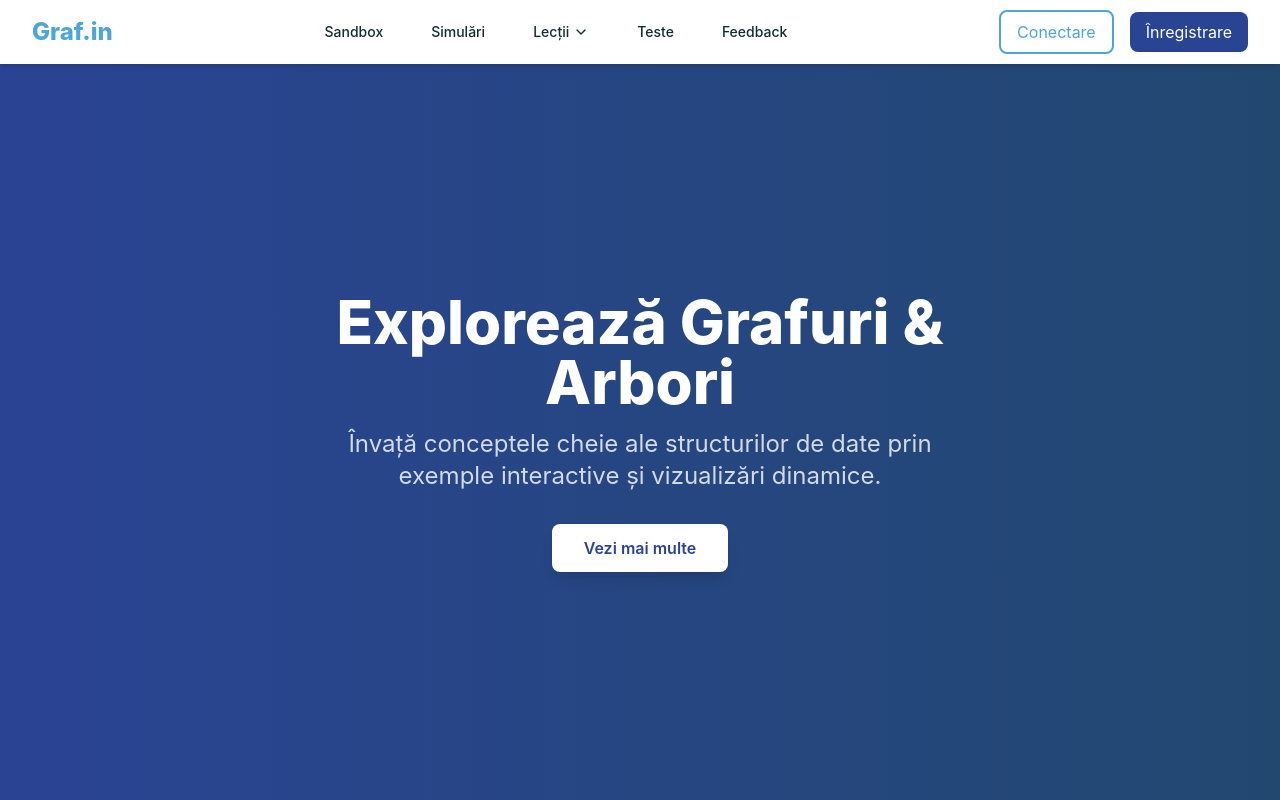
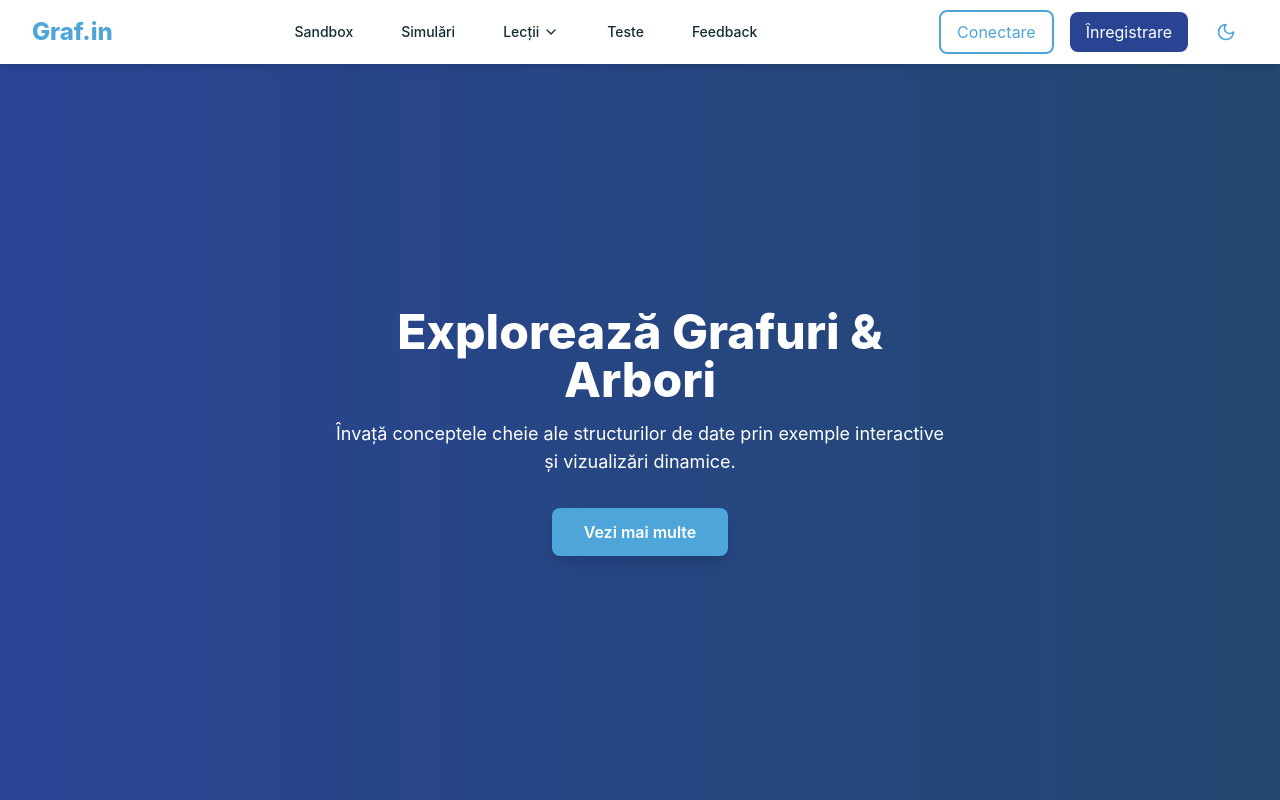
Before and after one commit to Sughit/Infoeducatie2025, a React (Create React App) app in the folder my-app/: page / in a window 1280 px wide. Built offline with nearby package versions, Linux system fonts and the light colour scheme; no server answers.

Commit message:
da numi place

```diff
--- a/my-app/src/components/Home.js
+++ b/my-app/src/components/Home.js
@@ -1,5 +1,6 @@
 // src/components/Home.js
 import React from 'react';
+import '../index.css';
 import { Link } from 'react-router-dom';
 import {
   LessonsIllustration,
@@ -82,58 +83,44 @@ export default function Home() {
   ];
 
   return (
-    <div
-      ref={containerRef}
-      className="overflow-y-auto snap-y snap-mandatory h-[calc(100vh-4rem)] scroll-smooth"
-    >
-      {/* Hero (neschimbată) */}
-      <section className="snap-start h-full relative bg-gradient-to-r from-blue to-light-blue flex items-center justify-center text-center overflow-hidden">
+    <div ref={containerRef} className="overflow-y-auto snap-y snap-mandatory h-[calc(100vh-4rem)] scroll-smooth">
+      {/* Hero */}
+      <section className="snap-start h-full relative home-hero flex items-center justify-center text-center overflow-hidden">
         <div className="relative z-10 max-w-2xl px-6">
-          <h1 className="text-4xl md:text-6xl font-extrabold text-white mb-4">
-            Explorează Grafuri & Arbori
-          </h1>
-          <p className="text-lg md:text-2xl text-white/80 mb-8">
-            Învață conceptele cheie ale structurilor de date prin exemple interactive
-            și vizualizări dinamice.
+          <h1 className="home-title mb-4">Explorează Grafuri & Arbori</h1>
+          <p className="home-text mb-8">
+            Învață conceptele cheie ale structurilor de date prin exemple interactive și vizualizări dinamice.
           </p>
           <a
             href="#lectii"
             onClick={(e) => handleScroll(e, 'lectii')}
-            className="inline-block bg-white text-blue font-semibold py-3 px-8 rounded-lg shadow-lg hover:bg-white/90 transition"
+            className="inline-block home-button font-semibold py-3 px-8 rounded-lg shadow-lg transition"
           >
             Vezi mai multe
           </a>
         </div>
       </section>
 
-      {/* Restul secțiunilor */}
+      {/* Secțiuni */}
       {sections.map(({ id, title, icon, items, button, Illustration }) => (
-        <section
-          key={id}
-          id={id}
-          className="snap-start h-full relative flex items-center justify-center text-center px-6 md:px-24 lg:px-48"
-        >
-          <div className="absolute inset-0 flex items-center justify-center opacity-20 pointer-events-none">
+        <section key={id} id={id} className="snap-start h-full relative home-section flex items-center justify-center text-center px-6 md:px-24 lg:px-48">
+          <div className="absolute inset-0 flex items-center justify-center opacity-10 pointer-events-none">
             <Illustration />
           </div>
           <div className="relative z-10 w-full max-w-3xl space-y-8 px-6 md:px-8 py-12">
-            <h2 className="text-4xl md:text-6xl font-semibold flex items-center justify-center text-dark-blue">
+            <h2 className="home-title flex items-center justify-center">
               {icon}{title}
             </h2>
             <ul className="list-disc list-inside space-y-3 marker:text-highlight text-left md:text-center">
               {items.map((text) => (
-                <li key={text} className="text-lg md:text-xl text-dark-blue">
+                <li key={text} className="home-text">
                   {text}
                 </li>
               ))}
             </ul>
             <Link
-              to={id === 'sandbox' ? '/sandbox' :
-                  id === 'simulari' ? '/simulari' :
-                  id === 'teste' ? '/tests' :
-                  id === 'feedback' ? '/feedback' :
-                  `#${id}`}
-              className="inline-block bg-highlight text-white font-medium py-3 px-8 rounded-full shadow hover:scale-105 transition-transform"
+              to={id === 'sandbox' ? '/sandbox' : id === 'simulari' ? '/simulari' : id === 'teste' ? '/tests' : id === 'feedback' ? '/feedback' : `#${id}`}
+              className="inline-block home-button font-medium py-3 px-8 rounded-full shadow transition-transform hover:scale-105"
             >
               {button}
             </Link>
--- a/my-app/src/components/Navbar.js
+++ b/my-app/src/components/Navbar.js
@@ -1,35 +1,32 @@
-import React, { useState, useEffect, useRef } from 'react'
+import React, { useState, useEffect, useRef, useContext } from 'react'
 import { NavLink, Link } from 'react-router-dom'
-import { Menu, X, ChevronDown, User } from 'lucide-react'
+import { Menu, X, ChevronDown, User, Sun, Moon } from 'lucide-react'
 import { auth } from '../firebase'
 import { onAuthStateChanged, signOut } from 'firebase/auth'
+import { ThemeContext } from './ui/ThemeContext'
 
 export default function Navbar() {
   const [mobileOpen, setMobileOpen] = useState(false)
   const [lessonsOpen, setLessonsOpen] = useState(false)
   const [user, setUser] = useState(null)
 
-  // Refs for click-away handling
+  const { darkMode, toggle } = useContext(ThemeContext)
+
   const lessonsRef = useRef(null)
   const mobileRef = useRef(null)
   const toggleRef = useRef(null)
-  // New ref for mobile dropdown menu
   const mobileLessonsRef = useRef(null)
 
   useEffect(() => {
-    const unsubscribe = onAuthStateChanged(auth, currentUser => {
-      setUser(currentUser)
-    })
+    const unsubscribe = onAuthStateChanged(auth, currentUser => setUser(currentUser))
     return unsubscribe
   }, [])
 
   useEffect(() => {
-    function outside(e) {
-      // Close desktop dropdown only when mobile menu is not open
-      if (!mobileOpen && lessonsRef.current && !lessonsRef.current.contains(e.target)) {
+    function handleClickOutside(e) {
+      if (!mobileOpen && lessonsOpen && lessonsRef.current && !lessonsRef.current.contains(e.target)) {
         setLessonsOpen(false)
       }
-      // Close mobile menu (and dropdown) when clicking outside
       if (
         mobileOpen &&
         mobileRef.current &&
@@ -41,89 +38,157 @@ export default function Navbar() {
         setLessonsOpen(false)
       }
     }
-    document.addEventListener('mousedown', outside)
-    return () => document.removeEventListener('mousedown', outside)
-  }, [mobileOpen])
+    document.addEventListener('mousedown', handleClickOutside)
+    return () => document.removeEventListener('mousedown', handleClickOutside)
+  }, [mobileOpen, lessonsOpen])
 
   const base = 'px-3 py-2 rounded-lg text-sm font-medium transition-colors duration-200'
   const navClass = ({ isActive }) =>
-    `${base} ${isActive ? 'bg-light-blue/20 text-blue' : 'text-dark-blue hover:bg-light-blue/10 hover:text-blue'}`
+    `${base} ${
+      isActive
+        ? 'bg-highlight text-white'
+        : 'text-dark-blue hover:bg-highlight/10 hover:text-highlight'
+    }`
 
   const handleSignOut = async () => {
     await signOut(auth)
+    setMobileOpen(false)
   }
 
   return (
-    <nav className="fixed top-0 w-full z-50 bg-white shadow-md">
-      <div className="max-w-7xl mx-auto px-4 sm:px-6 lg:px-8">
-        <div className="flex justify-between h-16 items-center">
-          <Link to="/" className="text-2xl font-extrabold text-highlight hover:text-dark-blue">Graf.in</Link>
+    <nav className="fixed top-0 w-full z-50 shadow-md">
+      <div className="max-w-7xl mx-auto px-4 sm:px-6 lg:px-8 flex justify-between items-center h-16">
+      <Link to="/" className="text-2xl font-extrabold text-highlight">
+        Graf.in
+      </Link>
 
-          <div className="hidden md:flex md:items-center md:space-x-6">
-            <NavLink to="/sandbox" className={navClass}>Sandbox</NavLink>
-            <NavLink to="/simulari" className={navClass}>Simulări</NavLink>
+      <div className="hidden md:flex items-center space-x-6">
+        <NavLink to="/sandbox" className="nav-link" activeclassname="nav-link-active">
+          Sandbox
+        </NavLink>
+        <NavLink to="/simulari" className="nav-link" activeclassname="nav-link-active">
+          Simulări
+        </NavLink>
         <div ref={lessonsRef} className="relative">
-              <button onClick={() => setLessonsOpen(!lessonsOpen)} className={`${base} flex items-center text-dark-blue hover:text-blue hover:bg-light-blue/10`}>
-                Lecții<ChevronDown className={`ml-1 h-4 w-4 transition-transform ${lessonsOpen ? 'rotate-180' : ''}`} />
+          <button
+            onClick={() => setLessonsOpen(!lessonsOpen)}
+            className="dropdown-toggle"
+          >
+            <span className="text-sm font-medium">Lecții</span>
+            <ChevronDown className={`ml-1 h-4 w-4 transition-transform ${lessonsOpen ? 'rotate-180' : ''}`} />
           </button>
           {lessonsOpen && (
-                <div className="absolute left-0 mt-2 w-44 bg-white shadow-lg rounded-lg py-2 z-10">
-                  <Link to="/neorientate" className={`${base} block text-dark-blue hover:text-blue hover:bg-light-blue/10`}>Grafuri Neorientate</Link>
-                  <Link to="/orientate" className={`${base} block text-dark-blue hover:text-blue hover:bg-light-blue/10`}>Grafuri Orientate</Link>
-                  <Link to="/arbori" className={`${base} block text-dark-blue hover:text-blue hover:bg-light-blue/10`}>Arbori</Link>
+            <div className="dropdown-menu">
+              <Link to="/neorientate" className="dropdown-menu-item">
+                Grafuri Neorientate
+              </Link>
+              <Link to="/orientate" className="dropdown-menu-item">
+                Grafuri Orientate
+              </Link>
+              <Link to="/arbori" className="dropdown-menu-item">
+                Arbori
+              </Link>
             </div>
           )}
         </div>
-            <NavLink to="/tests" className={navClass}>Teste</NavLink>
-            <NavLink to="/feedback" className={navClass}>Feedback</NavLink>
+        <NavLink to="/tests" className="nav-link" activeclassname="nav-link-active">
+          Teste
+        </NavLink>
+        <NavLink to="/feedback" className="nav-link" activeclassname="nav-link-active">
+          Feedback
+        </NavLink>
       </div>
-
         <div className="hidden md:flex items-center space-x-4">
           {user ? (
-              <Link to="/profile" className="flex items-center px-4 py-2 bg-blue text-white rounded-lg hover:bg-light-blue">
-                <User className="mr-2 h-5 w-5" />Profil
+            <Link
+              to="/profile"
+              className="flex items-center px-4 py-2 bg-blue text-white rounded-lg hover:bg-blue-dark transition-colors"
+            >
+              <User className="mr-2 h-5 w-5" /> Profil
             </Link>
           ) : (
             <>
-                <Link to="/login" className="px-4 py-2 border-2 border-highlight text-highlight rounded-lg hover:bg-highlight hover:text-white">Conectare</Link>
-                <Link to="/signup" className="px-4 py-2 bg-blue text-white rounded-lg hover:bg-light-blue">Înregistrare</Link>
+              <Link
+                to="/login"
+                className="px-4 py-2 border-2 border-highlight text-highlight rounded-lg hover:bg-highlight hover:text-white transition-colors"
+              >
+                Conectare
+              </Link>
+              <Link
+                to="/signup"
+                className="px-4 py-2 bg-blue text-white rounded-lg hover:bg-blue-dark transition-colors"
+              >
+                Înregistrare
+              </Link>
+            </>
+          )}
+          <button
+            onClick={toggle}
+            className="px-3 py-2 rounded-lg hover:bg-highlight/10 transition-colors"
+          >
+            {darkMode ? <Sun className="h-5 w-5 text-highlight" /> : <Moon className="h-5 w-5 text-highlight" />}
+          </button>
+        </div>
+
+        <button
+          ref={toggleRef}
+          onClick={() => setMobileOpen(!mobileOpen)}
+          className="md:hidden p-2 rounded-md text-dark-blue dark:text-white hover:bg-highlight/10 dark:hover:bg-gray-700 transition-colors"
+        >
+          {mobileOpen ? <X className="h-6 w-6" /> : <Menu className="h-6 w-6" />}
+        </button>
+      </div>
+
+      {mobileOpen && (
+  <div ref={mobileRef} className="mobile-menu">
+    <NavLink to="/sandbox" className="mobile-menu-item" activeclassname="mobile-menu-item-active">
+      Sandbox
+    </NavLink>
+    <NavLink to="/simulari" className="mobile-menu-item" activeclassname="mobile-menu-item-active">
+      Simulări
+    </NavLink>
+    <button
+      onClick={() => setLessonsOpen(!lessonsOpen)}
+      className="mobile-dropdown-toggle"
+    >
+      Lecții
+      <ChevronDown className={`ml-auto h-4 w-4 transition-transform ${lessonsOpen ? 'rotate-180' : ''}`} />
+    </button>
+    {lessonsOpen && (
+      <div ref={mobileLessonsRef} className="mobile-dropdown-menu">
+        <Link to="/neorientate" className="mobile-dropdown-menu-item">
+          Grafuri Neorientate
+        </Link>
+        <Link to="/orientate" className="mobile-dropdown-menu-item">
+          Grafuri Orientate
+        </Link>
+        <Link to="/arbori" className="mobile-dropdown-menu-item">
+          Arbori
+        </Link>
+      </div>
+    )}
+    <NavLink to="/tests" className="mobile-menu-item" activeclassname="mobile-menu-item-active">
+      Teste
+    </NavLink>
+    <NavLink to="/feedback" className="mobile-menu-item" activeclassname="mobile-menu-item-active">
+      Feedback
+    </NavLink>
+    {user ? (
+      <Link to="/profile" className="mobile-menu-item bg-blue text-white hover:bg-blue-dark">
+        <User className="mr-2 h-5 w-5" /> Profil
+      </Link>
+    ) : (
+      <>
+        <Link to="/login" className="mobile-menu-item border-2 border-highlight text-highlight hover:bg-highlight hover:text-white">
+          Conectare
+        </Link>
+        <Link to="/signup" className="mobile-menu-item bg-blue text-white hover:bg-blue-dark">
+          Înregistrare
+        </Link>
       </>
     )}
   </div>
 
-          <button ref={toggleRef} onClick={() => setMobileOpen(!mobileOpen)} className="md:hidden p-2 rounded-md text-dark-blue hover:text-blue hover:bg-light-blue/10">
-            {mobileOpen ? <X className="h-6 w-6" /> : <Menu className="h-6 w-6" />}
-          </button>
-        </div>
-      </div>
-
-      {mobileOpen && (
-        <div ref={mobileRef} className="md:hidden px-2 pt-2 pb-3 space-y-1 bg-white z-40">
-          <Link to="/sandbox" className={`${base} block text-dark-blue`}>Sandbox</Link>
-          <Link to="/simulari" className={`${base} block text-dark-blue`}>Simulări</Link>
-          <button onClick={() => setLessonsOpen(!lessonsOpen)} className={`${base} flex items-center w-full text-dark-blue`}>
-            Lecții<ChevronDown className={`ml-auto h-4 w-4 transition-transform ${lessonsOpen ? 'rotate-180' : ''}`} />
-          </button>
-          {lessonsOpen && (
-            <div ref={mobileLessonsRef} className="pl-4 space-y-1">
-              <Link to="/neorientate" className={`${base} block text-dark-blue`}>Grafuri Neorientate</Link>
-              <Link to="/orientate" className={`${base} block text-dark-blue`}>Grafuri Orientate</Link>
-              <Link to="/arbori" className={`${base} block text-dark-blue`}>Arbori</Link>
-            </div>
-          )}
-          <Link to="/tests" className={`${base} block text-dark-blue`}>Teste</Link>
-          <Link to="/feedback" className={`${base} block text-dark-blue`}>Feedback</Link>
-          {user ? (
-            <Link to="/profile" className="block px-4 py-2 flex items-center bg-blue text-white rounded-lg">
-              <User className="mr-2 h-5 w-5" />Profil
-            </Link>
-          ) : (
-            <>
-              <Link to="/login" className="block px-4 py-2 border-2 border-highlight text-highlight rounded-lg hover:bg-highlight hover:text-white">Conectare</Link>
-              <Link to="/signup" className="block px-4 py-2 bg-blue text-white rounded-lg hover:bg-light-blue">Înregistrare</Link>
-            </>
-          )}
-        </div>
       )}
     </nav>
   )
--- a/my-app/src/components/Sandbox.js
+++ b/my-app/src/components/Sandbox.js
@@ -1,5 +1,6 @@
 // src/components/Sandbox.js
 import React, { useState, useRef, useEffect } from 'react';
+import '../index.css';
 import * as d3 from 'd3';
 import {
   generateDirected,
@@ -207,7 +208,7 @@ export default function Sandbox() {
       {/* Left panel */}
       <div className="flex flex-col md:w-3/5 space-y-3">
         {/* Controls */}
-        <div className="bg-white p-2 shadow rounded">
+        <div className="sandbox-controls p-2 shadow rounded">
           <div className="grid grid-cols-2 sm:grid-cols-4 gap-2 text-sm">
             <button onClick={handleGenerateUndirected} className="px-2 py-1 bg-blue text-white rounded">Graf Neorientat</button>
             <button onClick={handleGenerateDirected} className="px-2 py-1 bg-blue text-white rounded">Graf Orientat</button>
--- a/my-app/src/index.css
+++ b/my-app/src/index.css
@@ -38,7 +38,199 @@ code {
     @apply bg-gray-700 border-gray-600 text-white;
   }
 
-  /* Poți face similar pentru butoane, card-uri etc. */
+  /* Stiluri specifice pentru Home */
+  .home-hero {
+    @apply bg-gradient-to-r from-blue to-light-blue text-white;
+  }
+  .dark .home-hero {
+    @apply bg-gradient-to-r from-gray-900 to-gray-800 text-gray-100;
+  }
+  .home-section {
+    @apply bg-white text-dark-blue;
+  }
+  .dark .home-section {
+    @apply bg-gray-900 text-gray-300;
+  }
+  .home-button {
+    @apply bg-highlight text-white;
+  }
+  .dark .home-button {
+    @apply bg-indigo-600 text-gray-200 hover:bg-indigo-500;
+  }
+  .home-title {
+    @apply text-4xl md:text-5xl font-extrabold;
+  }
+  .dark .home-title {
+    @apply text-gray-100;
+  }
+  .home-text {
+    @apply text-lg md:text-lg;
+  }
+  .dark .home-text {
+    @apply text-gray-300;
+  }
+
+  /* Stiluri pentru navbar */
+  .navbar {
+    @apply bg-white text-dark-blue shadow-md;
+  }
+  .dark .navbar {
+    @apply bg-gray-900 text-white shadow-md;
+  }
+  .nav-link {
+    @apply px-3 py-2 rounded-lg text-sm font-medium transition-colors duration-200;
+  }
+  .nav-link-active {
+    @apply bg-highlight text-white;
+  }
+  .nav-link:hover,
+  .nav-link:focus {
+    @apply bg-highlight/10 text-highlight;
+  }
+  .dark .nav-link-active {
+    @apply bg-indigo-600 text-white;
+  }
+  .dark .nav-link:hover,
+  .dark .nav-link:focus {
+    @apply bg-gray-700 text-white;
+  }
+  /* Dropdown pentru desktop */
+  .dropdown-toggle {
+    @apply px-3 py-2 rounded-lg text-sm font-medium flex items-center space-x-1 transition-colors duration-150;
+  }
+  .dropdown-toggle:hover {
+    @apply bg-highlight/10 text-highlight;
+  }
+  .dark .dropdown-toggle:hover {
+    @apply bg-gray-700 text-white;
+  }
+
+  /* Dropdown meniul */
+  .dropdown-menu {
+    @apply absolute left-0 mt-2 w-48 z-10 py-2 bg-white rounded-lg shadow-lg border border-gray-300;
+  }
+  .dark .dropdown-menu {
+    @apply bg-gray-800 border-gray-600;
+  }
+  .dropdown-menu-item {
+    @apply block px-4 py-2 text-gray-800 hover:bg-gray-100 transition-colors;
+  }
+  .dark .dropdown-menu-item {
+    @apply text-gray-300 hover:bg-gray-700;
+  }
+
+  /* Meniu mobil */
+  .mobile-menu {
+    @apply px-2 pt-2 pb-3 space-y-1 bg-white dark:bg-gray-900 z-40;
+  }
+  .mobile-menu-item {
+    @apply block px-4 py-2 text-dark-blue dark:text-white rounded-lg transition-colors;
+  }
+  .mobile-menu-item-active {
+    @apply bg-highlight text-white;
+  }
+  .mobile-menu-item:hover,
+  .mobile-menu-item:focus {
+    @apply bg-highlight/10 text-highlight;
+  }
+  .dark .mobile-menu-item-active {
+    @apply bg-indigo-600 text-white;
+  }
+  .dark .mobile-menu-item:hover,
+  .dark .mobile-menu-item:focus {
+    @apply bg-gray-700 text-white;
+  }
+
+  /* Dropdown pentru mobile */
+  .mobile-dropdown-toggle {
+    @apply flex items-center w-full px-4 py-2 text-dark-blue dark:text-white rounded-lg transition-colors;
+  }
+  .mobile-dropdown-toggle:hover {
+    @apply bg-highlight/10 text-highlight;
+  }
+  .dark .mobile-dropdown-toggle:hover {
+    @apply bg-gray-700 text-white;
+  }
+  .mobile-dropdown-menu {
+    @apply pl-4 space-y-1;
+  }
+  .mobile-dropdown-menu-item {
+    @apply block px-4 py-2 text-dark-blue dark:text-white rounded-lg transition-colors;
+  }
+  .mobile-dropdown-menu-item:hover {
+    @apply bg-highlight/10 text-highlight;
+  }
+  .dark .mobile-dropdown-menu-item:hover {
+    @apply bg-gray-700 text-white;
+  }
+
+  /*Stiluri pentru profile*/
+  .profile-section {
+    @apply flex flex-col items-center bg-white text-dark-blue;
+  }
+  .dark .profile-section {
+    @apply bg-gray-900 text-white;
+  }
+  .profile-container {
+    @apply w-full max-w-md p-6 rounded-lg shadow bg-white text-dark-blue;
+  }
+  .dark .profile-container {
+    @apply bg-gray-800 text-white;
+  }
+  .profile-input {
+    @apply mt-1 w-full p-2 border rounded bg-white border-gray-300 text-gray-900;
+  }
+  .dark .profile-input {
+    @apply bg-gray-700 border-gray-600 text-white;
+  }
+  .profile-button {
+    @apply w-full py-2 rounded bg-blue text-white hover:bg-dark-blue transition;
+  }
+  .dark .profile-button {
+    @apply bg-indigo-600 hover:bg-indigo-500;
+  }
+
+  .profile-button-danger {
+    @apply mt-4 w-full py-2 rounded bg-red-500 text-white hover:bg-red-600 transition;
+  }
+
+  /* Sandbox - Panoul de control */
+  .sandbox-controls {
+    @apply bg-white text-dark-blue;
+  }
+  .dark .sandbox-controls {
+    @apply bg-gray-800 text-white;
+  }
+
+  /* Simulation - Butoane */
+  .simulation-button {
+    @apply px-3 py-1 rounded bg-gray-200 text-dark-blue transition-colors;
+  }
+  .simulation-button:hover {
+    @apply bg-gray-300;
+  }
+  .dark .simulation-button {
+    @apply bg-gray-700 text-white;
+  }
+  .dark .simulation-button:hover {
+    @apply bg-gray-600;
+  }
+
+  /* Simulation - Div pentru muchia activă */
+  .simulation-active-edge {
+    @apply p-2 bg-gray-100 text-dark-blue rounded;
+  }
+  .dark .simulation-active-edge {
+    @apply bg-gray-700 text-white;
+  }
+
+  /* Simulation - Text pentru numărul nodului */
+  .simulation-node-number {
+    @apply text-dark-blue;
+  }
+  .dark .simulation-node-number {
+    @apply text-white;
+  }
 }
 
 @tailwind base;
```
Also changed, not shown: my-app/src/components/Feedback.js (+4 -4 lines), my-app/src/components/Profile.js (+15 -24 lines), my-app/src/components/Simulation.js (+17 -8 lines). Lines whose indentation alone changed are shown as unchanged.
